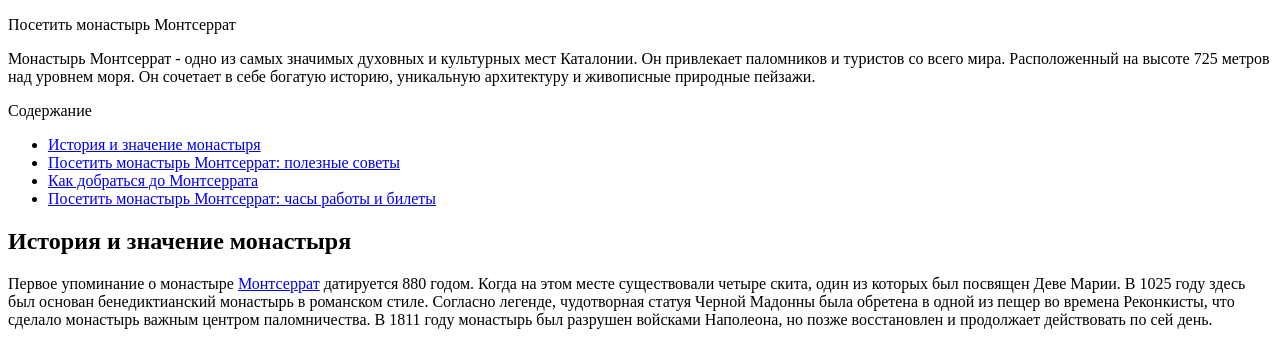
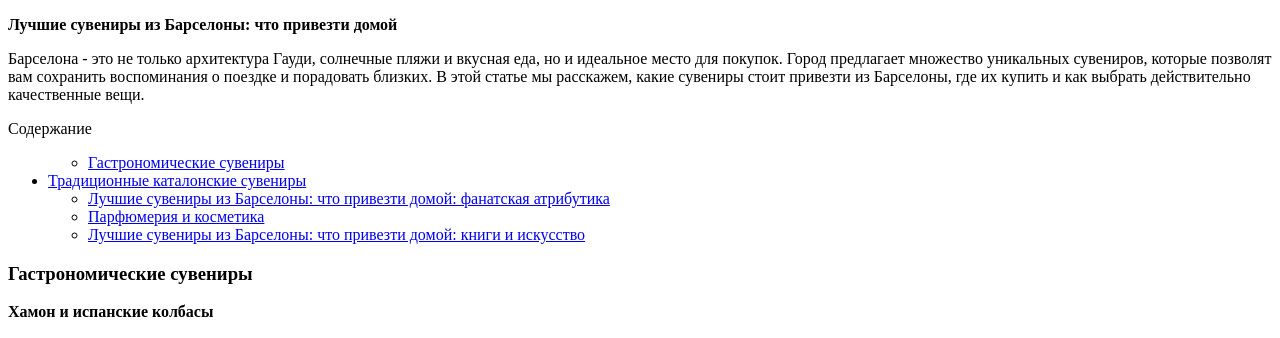
Before and after one commit to elonmax01/testcase, a Django app: template templates/posts.html in a window 1280 px wide. Shown: the top 338 px of the page. Run offline with Django 5.2, Linux system fonts and the light colour scheme; the template is opened without the code that fills it, so the values that code supplies are empty.

Commit message:
update on 2 Jul

```diff
--- a/templates/posts.html
+++ b/templates/posts.html
@@ -6,41 +6,125 @@
 </head>
 <body>
 <p>
-    Посетить монастырь Монтсеррат
+    <b>Лучшие сувениры из Барселоны: что привезти домой</b>
 </p>
 <p>
-    Монастырь Монтсеррат - одно из самых значимых духовных и культурных мест Каталонии. Он привлекает паломников и туристов со всего мира. Расположенный на высоте 725 метров над уровнем моря. Он сочетает в себе
-    богатую историю, уникальную архитектуру и живописные природные пейзажи.
+    Барселона - это не только архитектура Гауди, солнечные пляжи и вкусная еда, но и идеальное место для покупок. Город предлагает множество уникальных сувениров, которые позволят вам сохранить воспоминания о поездке
+    и порадовать близких. В этой статье мы расскажем, какие сувениры стоит привезти из Барселоны, где их купить и как выбрать действительно качественные вещи.
 </p>
 <div id="toc_container" class="no_bullets">
     <p class="toc_title">
         Содержание
     </p>
     <ul class="toc_list">
+        <ul>
             <li>
-            <a href="#i">История и значение монастыря</a>
+                <a href="#i">Гастрономические сувениры</a>
+            </li>
+        </ul>
+        <li>
+            <a href="#i-2">Традиционные каталонские сувениры</a>
+            <ul>
+                <li>
+                    <a href="#i-3">Лучшие сувениры из Барселоны: что привезти домой: фанатская атрибутика</a>
                 </li>
                 <li>
-            <a href="#i-2">Посетить монастырь Монтсеррат: полезные советы</a>
+                    <a href="#i-4">Парфюмерия и косметика</a>
                 </li>
                 <li>
-            <a href="#i-3">Как добраться до Монтсеррата</a>
+                    <a href="#i-5">Лучшие сувениры из Барселоны: что привезти домой: книги и искусство</a>
                 </li>
-        <li>
-            <a href="#i-4">Посетить монастырь Монтсеррат: часы работы и билеты</a>
+            </ul>
         </li>
     </ul>
 </div>
-<h2>
-    <span id="i">История и значение монастыря</span>
-</h2>
+<h3>
+    <span id="i">Гастрономические сувениры</span>
+</h3>
 <p>
-    Первое упоминание о монастыре <a href="https://vbarcelone.org/blog/ekskursii-montserrat/" target="_blank">Монтсеррат</a> датируется 880 годом. Когда на этом месте существовали четыре
-    скита, один из которых был посвящен Деве Марии. В 1025 году здесь был основан бенедиктианский монастырь в романском стиле. Согласно легенде, чудотворная статуя Черной Мадонны была обретена в одной из пещер во
-    времена Реконкисты, что сделало монастырь важным центром паломничества. В 1811 году монастырь был разрушен войсками Наполеона, но позже восстановлен и продолжает действовать по сей день.
+    <b>Хамон и испанские колбасы</b>
 </p>
 <p>
-    <img class="img-fluid" src="https://vbarcelone.org/blog/wp-content/uploads/2025/05/posetit-Montserrat.jpg.webp" alt="Посетите монастырь Монтсеррат">
+    Каталонская кухня славится своими мясными деликатесами. Один из самых популярных сувениров - хамон (суховяленый окорок). Лучше всего выбирать хамон иберико, который обладает насыщенным вкусом. Кроме того,
+    можно привезти традиционные каталонские колбасы, такие как фуэт и лонганиса.
+</p>
+<p>
+    <img class="img-fluid" src="https://vbarcelone.org/blog/wp-content/uploads/2025/06/Luchshie-suveniry-iz-Barselonychto-privezti-domoj.jpg.webp" alt="Лучшие сувениры из Барселоны: что привезти домой">
+</p>
+<p>
+    <b>Где купить:</b>
+</p>
+<ul>
+    <li>
+        <p><a href="https://vbarcelone.org/blog/rynok-bokeriya/" target="_blank">Рынок Бокерия</a> (Mercado de la Boquería)</p>
+    </li>
+    <li>
+        <p>Рынок Санта-Каталина (Mercat de Santa Caterina)</p>
+    </li>
+    <li>
+        <p>Специализированные магазины Enrique Tomás</p>
+    </li>
+</ul>
+<p>
+    <b>Сыры</b>
+</p>
+<p>
+    Каталония предлагает разнообразие <a href="https://vbarcelone.org/blog/luchshie-ispanskie-syry/" target="_blank">сыров</a>, которые можно привезти в качестве гастрономического подарка. Среди самых популярных - манчего, тетилья и махореро.
+</p>
+<p>
+    <img class="img-fluid" src="https://vbarcelone.org/blog/wp-content/uploads/2025/06/ispanskie-syry.jpg.webp" alt="испанские сыры">
+</p>
+<p>
+    <b>Где купить:</b>
+</p>
+<ul>
+    <li>
+        <p>Рынок Бокерия</p>
+    </li>
+    <li>
+        <p>Лавки при винодельнях</p>
+    </li>
+    <li>
+        <p>Магазины La Formatgeria de Barcelona</p>
+    </li>
+</ul>
+<p>
+    <b>Оливковое масло и оливки</b>
+</p>
+<p>
+    <a href="https://vbarcelone.org/blog/olivkovoe-maslo-v-ispanii/" target="_blank">Испанское оливковое масло</a> - один из лучших гастрономических сувениров. Оно обладает высоким качеством и богатым вкусовыми нотками.
+</p>
+<p>
+    <b>Где купить:</b>
+</p>
+<ul>
+    <li>
+        <p>
+            La Chinata
+        </p>
+    </li>
+    <li>
+        <p>
+            Магазины с местными продуктами
+        </p>
+    </li>
+    <li>
+        <p>
+            Супермаркеты El Corte Inglés
+        </p>
+    </li>
+</ul>
+<p>
+    <img class="img-fluid" src="https://vbarcelone.org/blog/wp-content/uploads/2025/06/Luchshie-suveniry-iz-Barselony-chto-privezti-domoj.jpg.webp" alt="Лучшие сувениры из Барселоны: что привезти домой">
+</p>
+<p>
+    <b>Вино и кава</b>
+</p>
+<p>
+    Барселона - это родина <a href="https://vbarcelone.org/blog/katalonskaya-kava/" target="_blank">кавы</a> (испанского игристого вина), которая станет отличным подарком для ценителей напитков. Кроме того, стоит обратить внимание на красные и белые вина из региона Пенедес.
+</p>
+<p>
+    <b>Где купить:</b>
 </p>
 <h2>
     <span id="i-2">Посетите монастырь Монтсеррат: полезные советы</span>
@@ -51,101 +135,85 @@
             <b>Одежда:</b> Поскольку монастырь является действующим религиозным учреждением, рекомендуется одеваться скромно.
         </p>
     </li>
+    <li>
+        <p>
+            <b>Погода:</b> В горах погода может меняться быстро, поэтому стоит взять с собой теплую одежду и удобную обувь для прогулок.
+        </p>
+    </li>
+    <li>
+        <p>
+            <b>Еда:</b> На территории монастыря есть рестораны и кафе, где можно попробовать местную кухню. Также рядом с монастырем расположен рынок, где продаются местные сыры и мед.
+        </p>
+    </li>
 </ul>
 <p>
-    Здание рынка представляет собой металлическую конструкцию в стиле модернизма, характерного для Барселоны. Четыре крыла расходятся от центрального купола, создавая просторное пространство для торговли. Фасад украшен
-    коваными элементами и стеклянными панелями, пропускающими много света внутрь. В ходе реконструкции восстановили оригинальные детали XIX века и добавили современные инженерные системы.
-</p>
-<p>
-    <img class="img-fluid" src="https://vbarcelone.org/blog/wp-content/uploads/2025/05/rynok-v-Barselone.jpg.webp" alt="рынок в Барселоне">
+    <img class="img-fluid" src="https://vbarcelone.org/blog/wp-content/uploads/2025/05/Posetit-monastyr-Montserrat.jpg.webp" alt="Посетить монастырь Монтсеррат">
 </p>
 <h2>
-    <span id="i-3">Что можно найти на рынке Сан-Антонио в Барселоне</span>
+    <span id="i-3">Как добраться до Монтсеррата</span>
 </h2>
 <p>
-    Рынок Сан-Антонио в Барселоне делится на несколько секций:
+    Монастырь расположен примерно в 50 км к северо-западу от Барселоны. Существует несколько способов добраться до него:
 </p>
-<ul data-spread="false">
+<ul>
     <li>
-        <b>Продовольственная зона:</b> свежие овощи, фрукты, мясо, рыба, сыры и местные деликатесы.
+        <p>
+            <b>На поезде и канатной дороге или зубчатой железной дороге (кремальере):</b> Из Барселоны со станции "Plaça d'Espanya" отправляются поезда линии R5 в направлении Манресы. Вы можете выйти на
+            станции "Montserrat-Aeri" и пересесть на канатную дорогу Aeri de Montserrat, которая доставит вас прямо к монастырю. Альтернативно, можно выйти на станции "Monistrol de Montserrat" и воспользоваться зубчатой
+            железной дорогой Cremallera, ведущей к монастырю.
+        </p>
     </li>
     <li>
-        <b>Одежда и аксессуары:</b> современные и винтажные вещи по доступным ценам.
-    </li>
-    <li>
-        <b>Книжный рынок:</b> по воскресеньям здесь продают старинные книги, комиксы, открытки и коллекционные издания.
-    </li>
-    <li>
-        <b>Антиквариат:</b> уникальные предметы, сувениры и винтажные изделия.
+        <p>
+            <b>На автомобиле:</b> Из Барселоны следуйте по автомагистрали А-2, затем по шоссе С-55 до указателей на Монтсеррат. У подножия горы есть парковки, откуда можно подняться к монастырю на канатной дороге или
+            кремальере.
+        </p>
     </li>
 </ul>
 <h2>
-    <span id="i-4">Зачем посещать рынок Сан-Антонио в Барселоне</span>
+    <span id="i-4">Посетить монастырь Монтсеррат: часы работы и билеты</span>
 </h2>
-<ol start="1" data-spread="false">
+<ul>
     <li>
-        <b>Аутентичная атмосфера</b> - это место, где можно увидеть настоящую жизнь горожан.
+        <p>
+            <b>Базилика и Черная Мадонна:</b> Базилика открыта ежедневно с 07:00 до 20:30. Доступ к статуе Черной Мадонны возможен в эти же часы, однако рекомендуется приходить рано утром, чтобы избежать больших
+            очередей.
+        </p>
+        <p>
+            <img class="img-fluid" src="https://vbarcelone.org/blog/wp-content/uploads/2025/05/CHernaya-Madonna-Montserrat.jpg.webp" alt="Посетить монастырь Монтсеррат">
+        </p>
     </li>
     <li>
-        <b>Свежие продукты</b> - идеальное место для покупки местных деликатесов.
+        <p>
+            <b>Музей Монтсеррат:</b> Входной билет для взрослых стоит 8 евро, для пенсионеров - 6,50 евро. Дети до 14 лет могут посетить музей бесплатно.
+        </p>
     </li>
     <li>
-        <b>Архитектурное наследие</b> - сочетание истории и современных решений.
-    </li>
-    <li>
-        <b>Книжный рынок</b> - редкие издания, коллекционные предметы и комиксы.
-    </li>
-    <li>
-        <b>Вкусная еда</b> - рестораны и бары с каталонской кухней внутри здания.
-    </li>
-</ol>
-<h2>
-    <span id="i-5">Советы для посетителей</span>
-</h2>
-<ul data-spread="false">
-    <li>
-        Лучшее время для посещения - утро, когда продукты самые свежие.
-    </li>
-    <li>
-        По воскресеньям проходит книжный рынок, привлекающий любителей литературы.
-    </li>
-    <li>
-        Торговаться здесь не принято, но можно получить скидку при покупке нескольких товаров.
-    </li>
-    <li>
-        Поблизости находятся интересные достопримечательности, например, район Эшампле и улица Параллель.
+        <p>
+            <b>Транспорт:</b> Подъем к монастырю возможен на канатной дороге или зубчатой железной дороге (кремальере). Стоимость билета на кремальеру составляет 14 евро с человека в обе стороны.
+        </p>
     </li>
 </ul>
 <p>
-    <img class="img-fluid" src="https://vbarcelone.org/blog/wp-content/uploads/2025/05/Rynok-San-Antonio-v-Barselone-1.jpg.webp" alt="Рынок Сан-Антонио в Барселоне">
+    Для удобства можно приобрести комбинированные билеты, включающие транспорт и дополнительные услуги. Например:
 </p>
-<h2>
-    <span id="i-6">Практическая информация</span>
-</h2>
+<ul>
+    <li>
         <p>
-    <b>Где находится</b>
+            <b>Trans Montserrat:</b> Включает проезд на метро Барселоны, поезд до Монтсеррата, подъем на канатной дороге или кремальере, а также поездки на фуникулерах Sant Joan и Santa Cova. Стоимость - 33,45 евро.
         </p>
         <p>
-    Адрес: Carrer del Comte d'Urgell, 1.
+            <img class="img-fluid" src="https://vbarcelone.org/blog/wp-content/uploads/2025/05/Montserrat.jpg.webp" alt="Монтсеррат">
         </p>
+    </li>
+    <li>
         <p>
-    <b>Как добраться</b>
+            <b>Tot Montserrat:</b> Включает все услуги билета Trans Montserrat, а также обед "шведский стол" в ресторане и вход в музей Монтсеррат. Стоимость - 46,95 евро.
         </p>
+    </li>
+</ul>
 <p>
-    Ближайшие станции метро: Sant Antoni (L2) и Urgell (L1).
-</p>
-<p>
-    <b>Часы работы:</b>
-</p>
-<p>
-    - продовольственная зона - с понедельника по субботу с 8:00 до 20:00
-</p>
-<p>
-    - книжный рынок - по воскресеньям с 8:00 до 15:00.
-</p>
-<p>
-    Рынок Сан-Антонио в Барселоне - это не просто место для покупок, а важная часть истории города. Здесь можно насладиться гастрономией, архитектурой и культурой. Если вы хотите почувствовать настоящую Барселону,
-    обязательно посетите этот рынок.
+    Обратите внимание, что цены могут меняться. Поэтому рекомендуется проверить актуальную информацию на <a href="https://tickets.montserratvisita.com/EN" target="_blank">официальном сайте</a> монастыря перед посещением.
 </p>
 </body>
 </html>
```
Also changed, not shown: db.sqlite3, media/media/dom-Batlo-v-Barselone-1140x600_XOxfYy3.jpg (added). Lines whose indentation alone changed are shown as unchanged.
